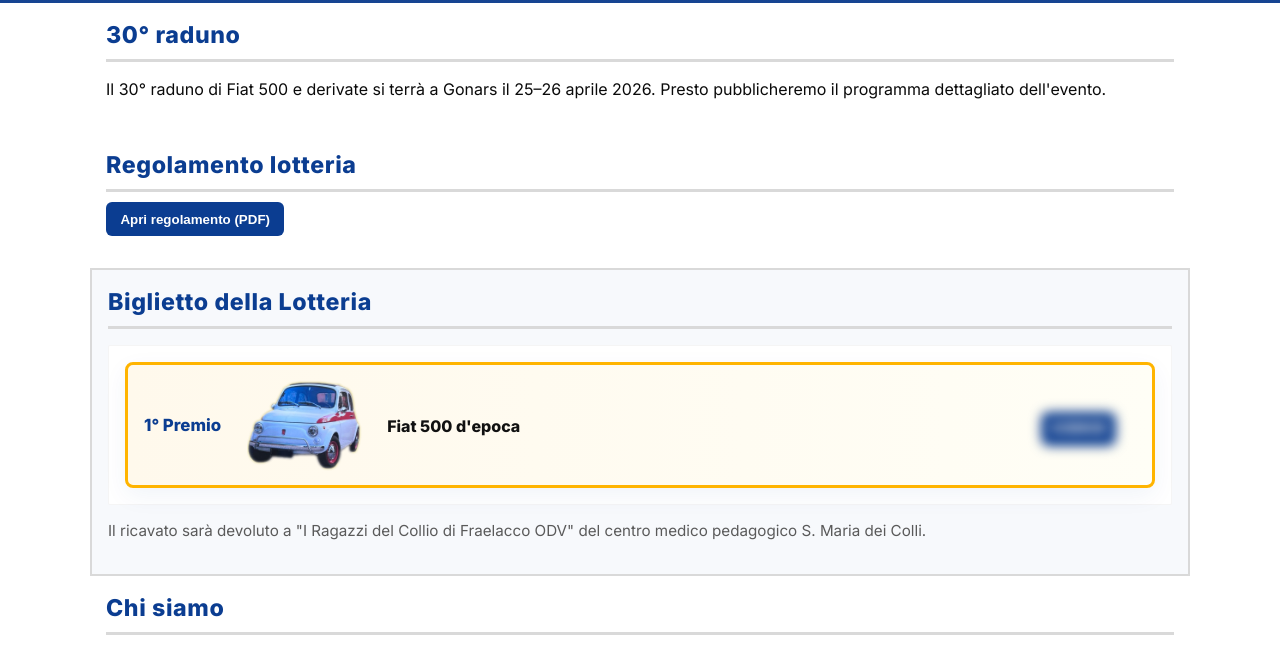
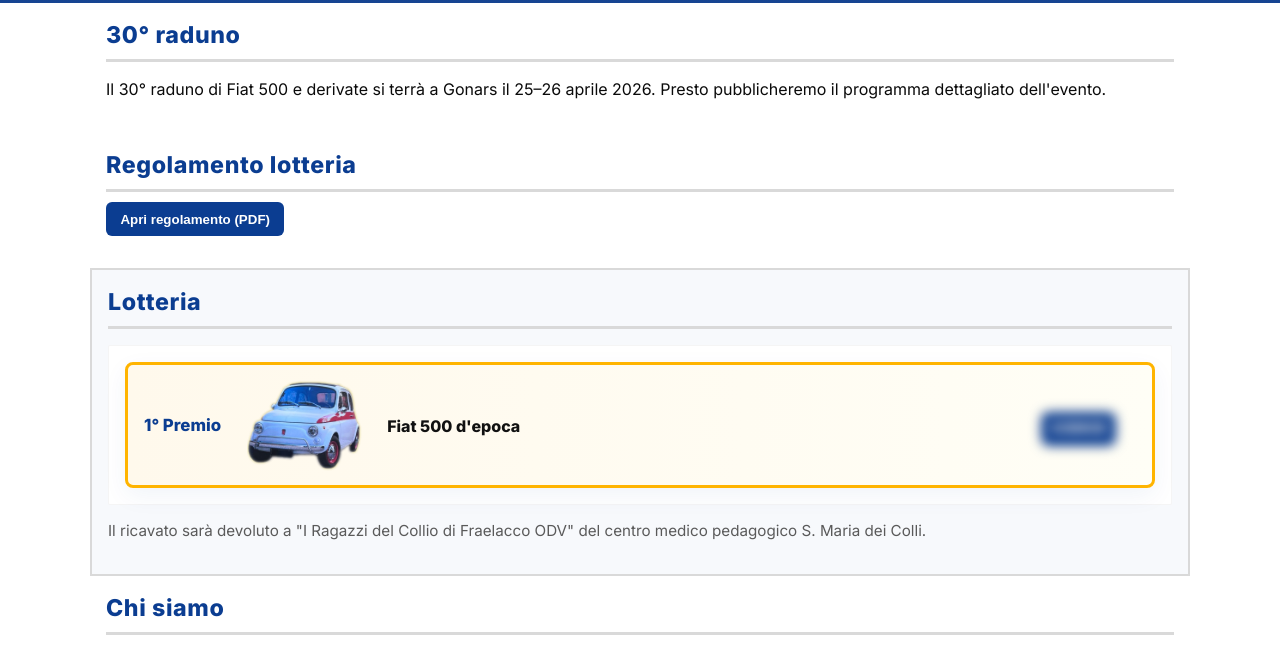
Before and after one commit to piuabramo/sito_500, a website: page index.html in a window 1280 px wide. Shown: the part 104-752 px from the top of the page. Drawn offline with Linux system fonts and the light colour scheme; grey boxes are pictures that could not be loaded.

Commit message:
content: titolo sezione lotteria -> 'Lotteria'

```diff
--- a/index.html
+++ b/index.html
@@ -40,7 +40,7 @@
     </section>
 
     <section id="lotteria" class="hero container">
-      <h2>Biglietto della Lotteria</h2>
+      <h2>Lotteria</h2>
 
       <div class="ticket">
         <div class="ticket-left">
```
